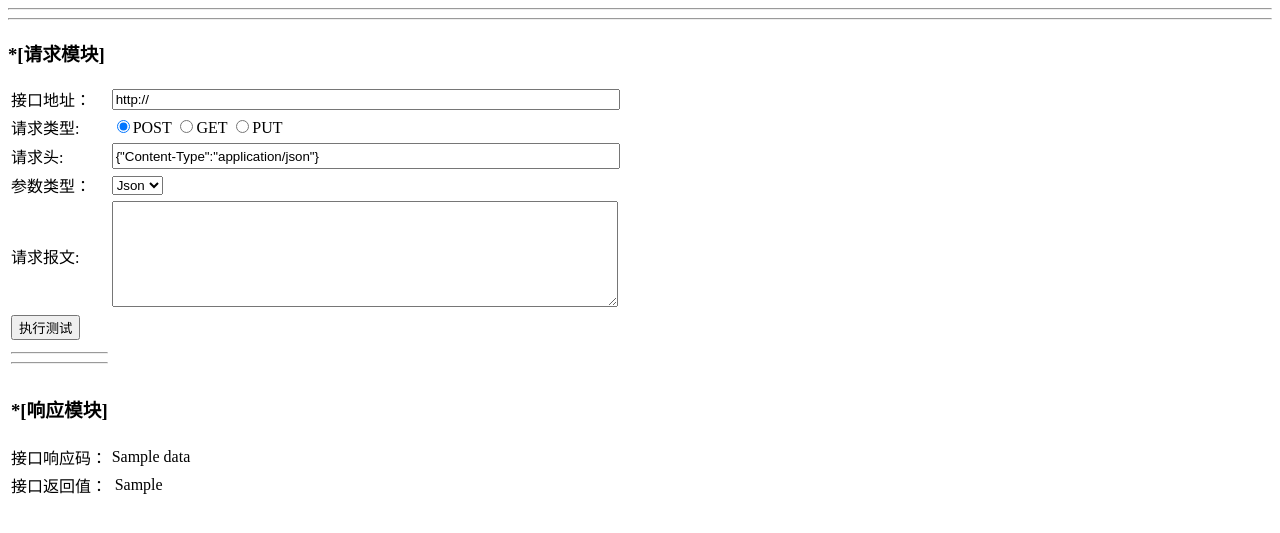
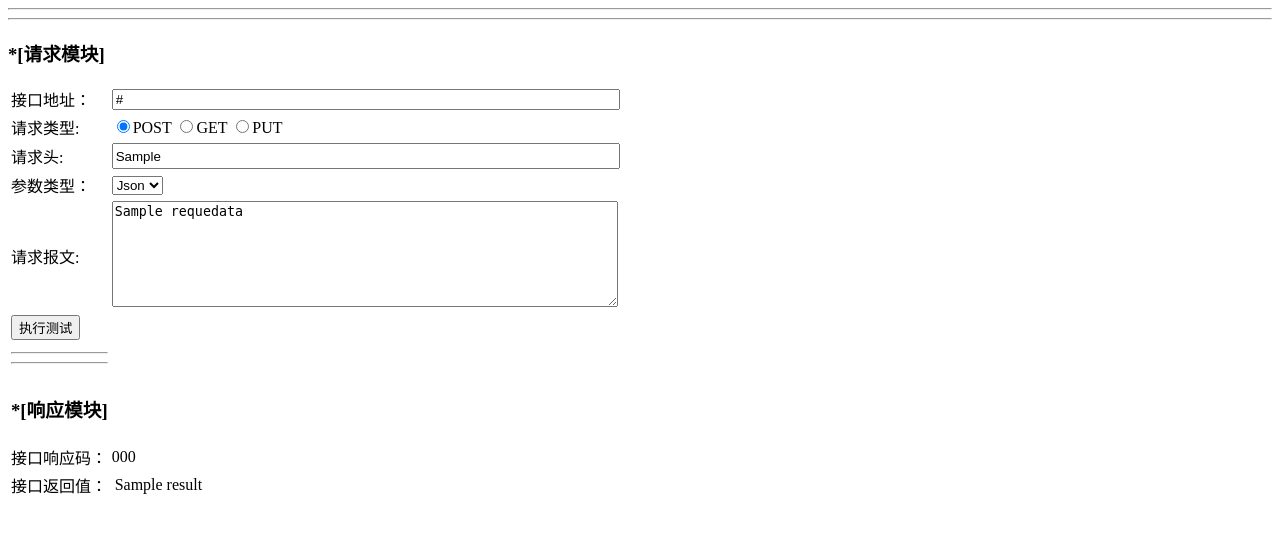
Before and after one commit to zenglin/mockapiproject-master, a Django app: template mockapi/templates/index.html in a window 1280 px wide. Shown: the top 533 px of the page. Run offline with Django 3.2, Linux system fonts and the light colour scheme; the template is opened without the code that fills it: most values are stand-ins (such as "Sample title", 1, 10 or a date in 2020).

Commit message:
优化20211017

```diff
--- a/mockapi/models.py
+++ b/mockapi/models.py
@@ -9,7 +9,7 @@ class RouteTabMock(models.Model):
     Mock-路由URL表模型
     """
     ret_data = True
-    re_type = [("POST", "Post"), ("GET", "Get"),("PUT","Put")]
+    re_type = [("POST", "Post"), ("GET", "Get"), ("PUT", "Put")]
     APIOnOff = models.BooleanField(default=True, verbose_name='接口启用状态')
     UrlType = models.CharField(max_length=6, choices=re_type, default="Post", verbose_name='请求方式')
     UrlName = models.CharField(max_length=20, db_index=True, unique=True, verbose_name='接口名称')
@@ -32,7 +32,7 @@ class RouteTabMock(models.Model):
                 json.loads(key_data)
         except json.JSONDecodeError as ex:
             raise ValidationError('[ {} ]输入的json数据不合法，请检查.'.format(json_data))
-        #兼容模型輸入的url前缀和后缀带斜杠(即会自动去除)
+        # 兼容模型輸入的url前缀和后缀带斜杠(即会自动去除)
         self.CustomUrl = models_fun().pathurl(self.CustomUrl)
 
     # 列表宽度显示限制,限制字段显示长度
--- a/mockapi/templates/index.html
+++ b/mockapi/templates/index.html
@@ -13,7 +13,7 @@
         <tr>
             <td>接口地址：</td>
             <td>
-                <input type="text" name="url" value="http://" style="width:500px"/> <br/>
+                <input type="text" name="url" value={{url}} style="width:500px"/> <br/>
             </td>
         </tr>
         <tr>
@@ -28,7 +28,7 @@
         <tr>
             <td>请求头:</td>
             <td>
-                <input type="text" name="header" value={"Content-Type":"application/json"}
+                <input type="text" name="header" value={{header}}
                        style="width:500px;height:20px;"> <br/>
             </td>
         </tr>
@@ -45,7 +45,7 @@
         <tr>
             <td>请求报文:</td>
             <td>
-                <textarea name="requestsdata" style="width:500px;height:100px;"></textarea>
+                <textarea name="requedata" style="width:500px;height:100px;">{{requedata}}</textarea>
             </td>
         <tr>
             <td>
@@ -66,7 +66,7 @@
         <tr>
             <td>接口响应码：</td>
             <td>
-                <label>{{ data }}</label><br/>
+                <label>{{ status_code }}</label><br/>
             </td>
         </tr>
         <tr>
@@ -74,7 +74,7 @@
             <td>
                 <table>
                     <tr>
-                        <td width="800" style="word-break:break-all;">{{ data1 }}</td>
+                        <td width="800" style="word-break:break-all;">{{ result }}</td>
                     </tr>
                 </table>
             </td>
```
Also changed, not shown: mockapi/views.py (+12 -6 lines).
